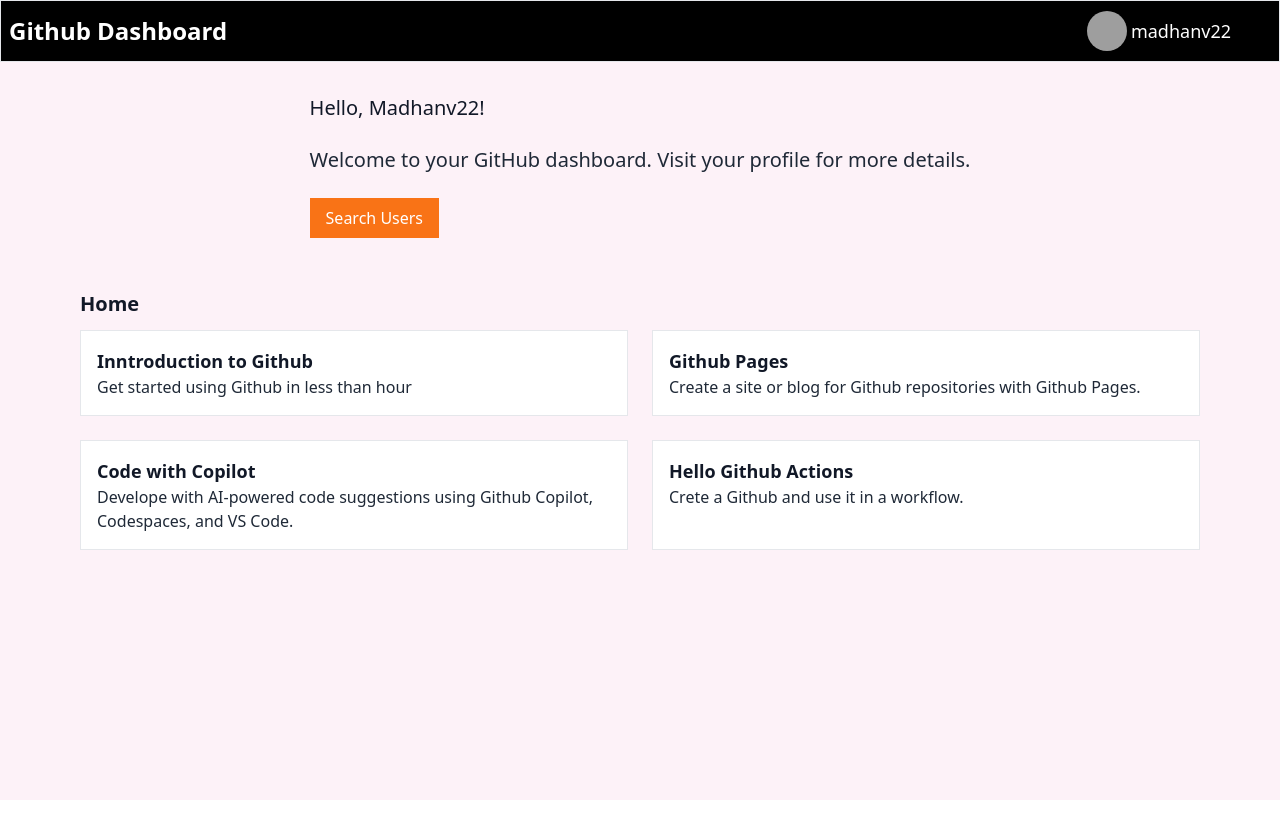
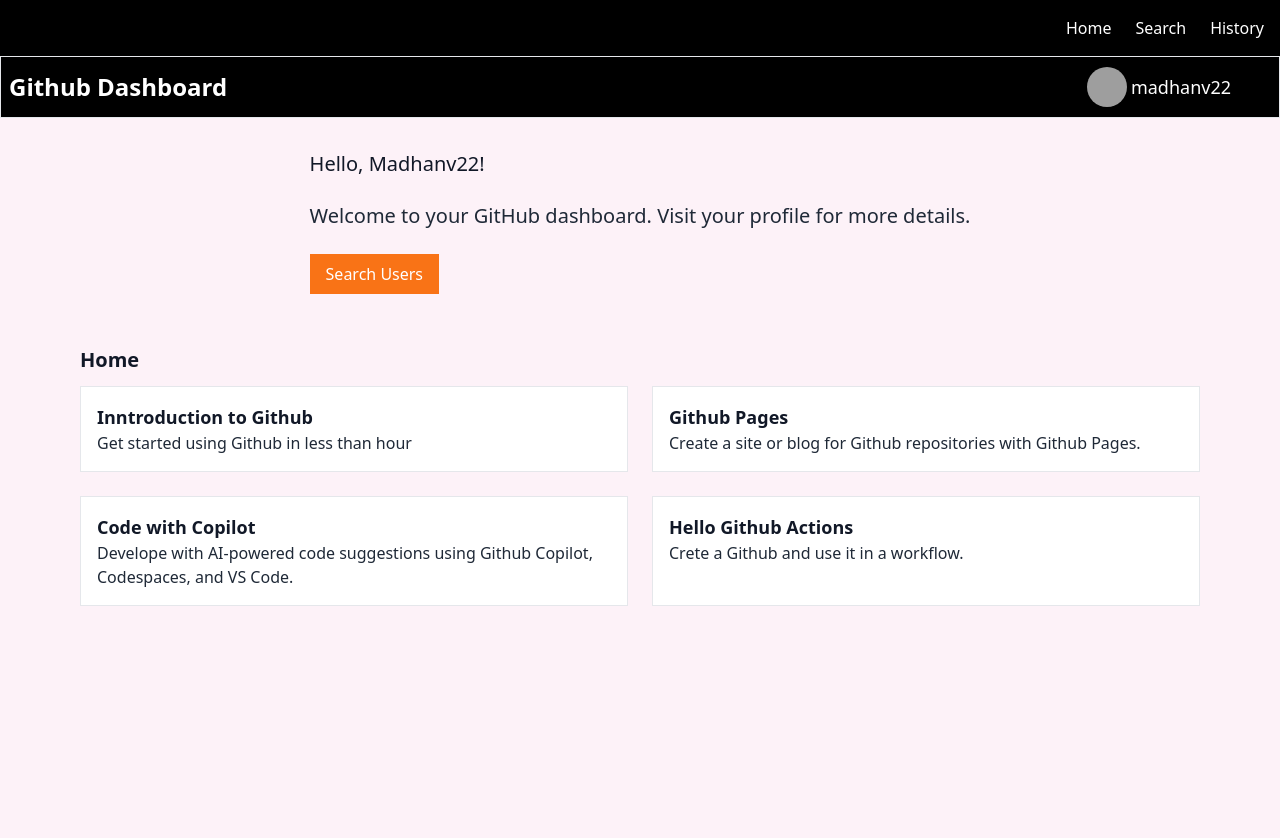
Before and after one commit to madhanv22/github-dashboard, a React (Vite) app: page / in a window 1280 px wide. Shown: the top 838 px of the page. Before the commit the page ends 800 px from the top, so only its background shows below. Built offline with nearby package versions, Linux system fonts and the light colour scheme; grey boxes are pictures that could not be loaded.

Commit message:
Configured gh-pages deployment and updated package.json

```diff
--- a/src/App.jsx
+++ b/src/App.jsx
@@ -7,10 +7,12 @@
 
 const App = () => (
   <div>
+    <Navbar />
     <Routes>
       <Route path="/" element={<Dashboard />} />
       <Route path="/search" element={<><Navbar /><Search /></>} />
       <Route path="/history" element={<><Navbar /><History /></>} />
+      <Route path="*" element={<div>404 Page Not Found</div>} />
     </Routes>
   </div>
 );
```
Also changed, not shown: 1 other file (tests, documents, lock files or other folders).
